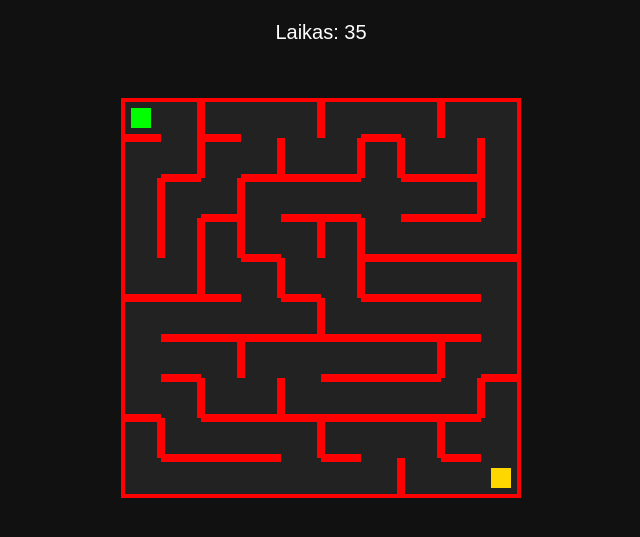
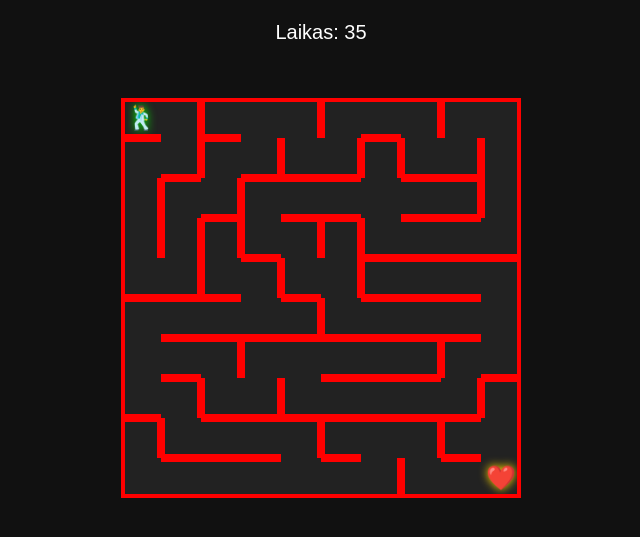
Before and after one commit to viliusgaidelis/test-ai-project, a plain HTML site: page index.html in a window 1280 px wide. Shown: the part 59-596 px from the top of the page, without its empty margins (319-959 px from the left). Drawn offline with Linux system fonts and the light colour scheme.

Commit message:
ÅLŽaidėjų įkonėlės

```diff
--- a/index.html
+++ b/index.html
@@ -40,23 +40,41 @@
         background: red;
     }
 
+    #player, #finish, #enemy {
+        position: absolute;
+        width: 40px;
+        height: 40px;
+
+        display: flex;
+        align-items: center;
+        justify-content: center;
+
+        font-size: 24px;
+    }
+
     #player {
         position: absolute;
         width: 20px;
         height: 20px;
-        background: lime;
+        filter: drop-shadow(0 0 5px lime);
         top: 10px;
         left: 10px;
     }
-
     #finish {
         position: absolute;
         width: 20px;
         height: 20px;
-        background: gold;
+        filter: drop-shadow(0 0 5px gold);
         bottom: 10px;
         right: 10px;
     }
+    #enemy {
+        position: absolute;
+        width: 20px;
+        height: 20px;
+        filter: drop-shadow(0 0 5px orange);
+    }
+
     #timer {
         font-size: 20px;
         margin-top: 10px;
@@ -77,6 +95,7 @@
 <div id="game">
     <div id="maze">
         <div id="player"></div>
+        <div id="enemy"></div>
         <div id="finish"></div>
     </div>
 </div>
@@ -86,9 +105,15 @@
 let game     = document.getElementById("game");
 let maze     = document.getElementById("maze");
 let player   = document.getElementById("player");
+let enemy    = document.getElementById("enemy");
 let finish   = document.getElementById("finish");
 let statusEl = document.getElementById("status");
 let timerEl  = document.getElementById("timer");
+
+player.innerHTML = "🕺";   // arba 😎
+finish.innerHTML = "❤️";   // mergaitė
+//enemy.innerHTML  = "💀";   // priešas
+enemy.innerHTML  = "";   // priešas
 
 const CELL_SIZE  = 40;
 const TIME_LIMIT = 30;
```
